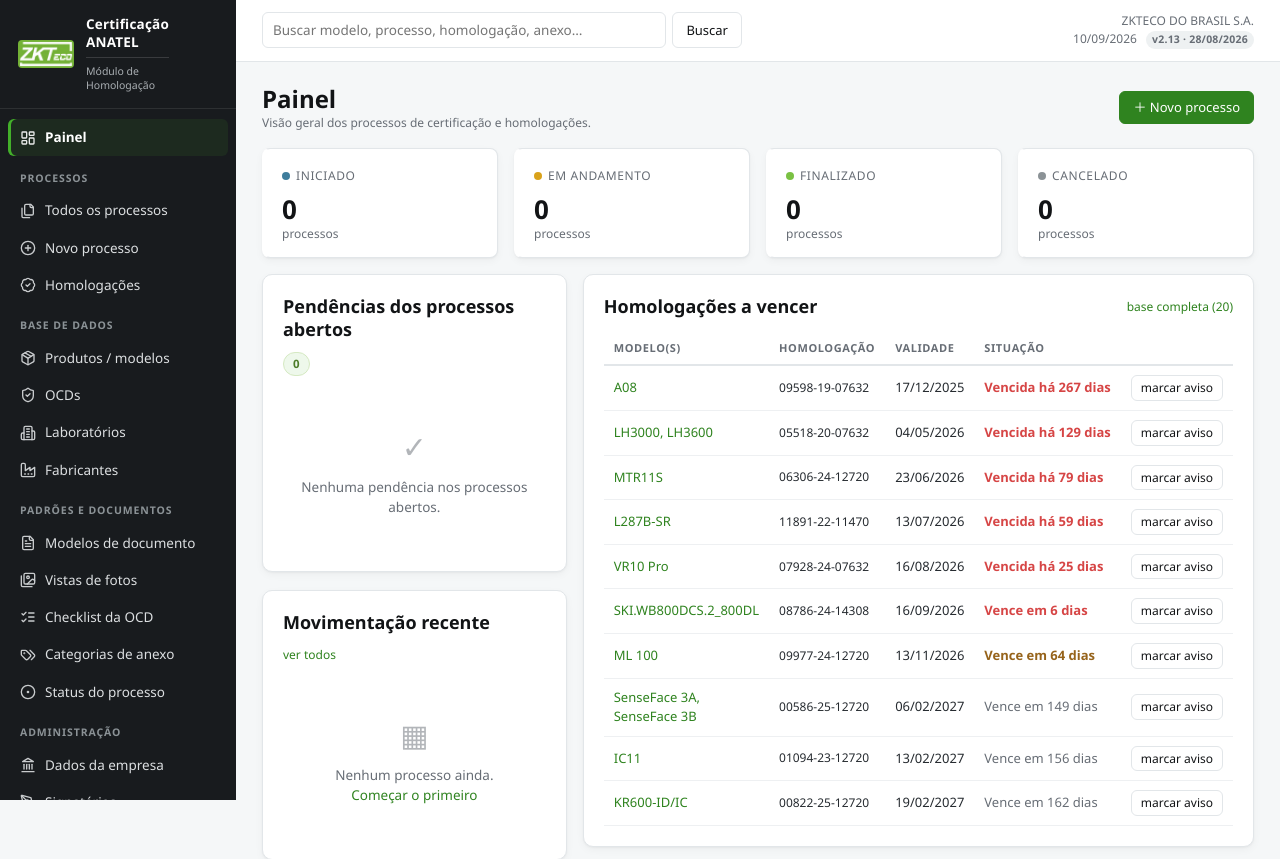
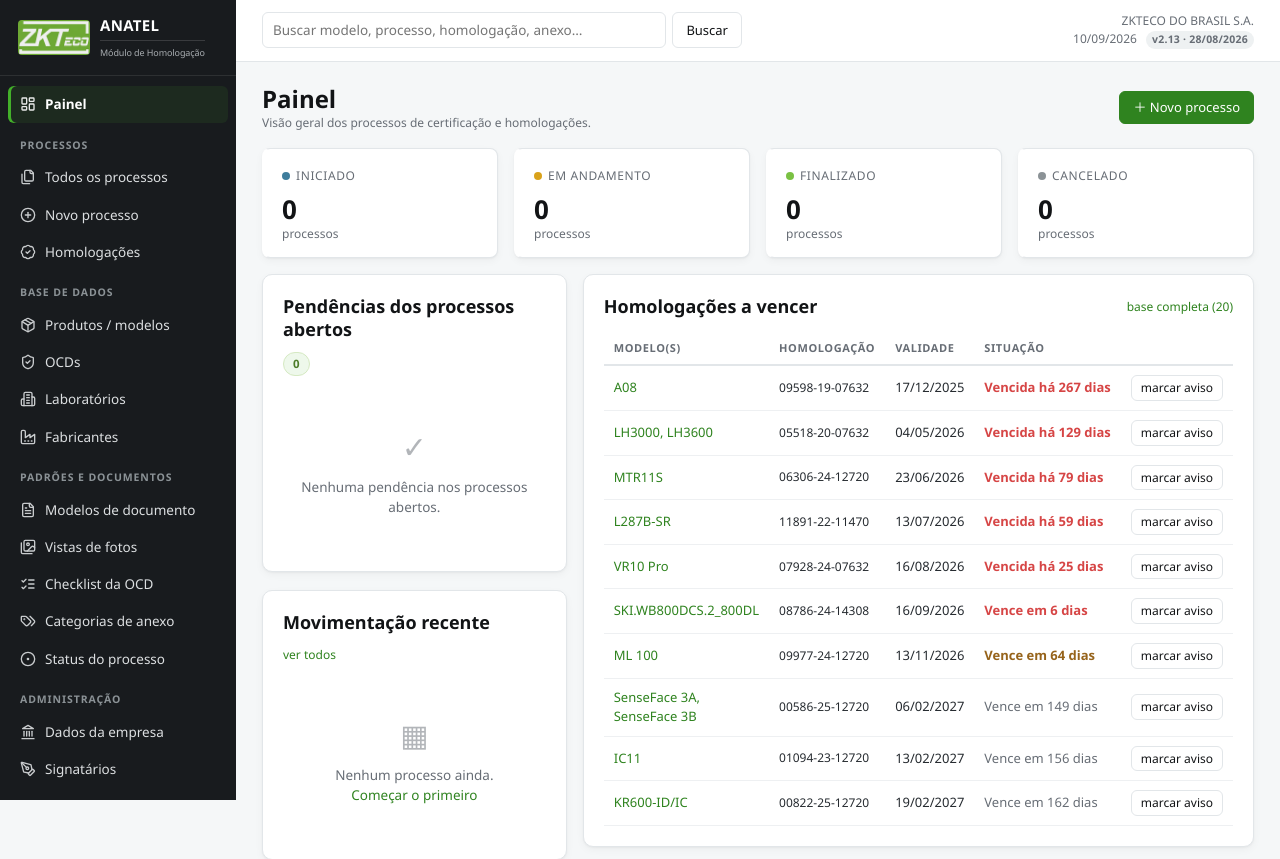
Before and after one commit to JhuanNohl/Anatel-JTorres, a Flask app: page / in a window 1280 px wide. Shown: the top 859 px of the page. Run offline with Flask 3, Linux system fonts and the light colour scheme; data comes from the database, SQL or seed files in the repository; data that the repository does not hold is empty.

Commit message:
fix(ui): sharpen logo, resize larger, simplify header text
Logo: recorte mais justo (menos verde vazio ao redor), fonte
regenerada a 300px de largura com leve nitidez (UnsharpMask) para
compensar a suavizacao do redimensionamento - ficava com aparencia
pixelizada/mole no tamanho pequeno da sidebar. Exibida maior (56px ->
72px) e com opacidade levemente reduzida (.94) para integrar melhor
com o fundo escuro. Favicon regerado a partir da mesma fonte mais
nitida.

Texto: remove "Certificacao", fica so "ANATEL" (maior, 15px) e
"Modulo de Homologacao" agora em uma linha so (9px, sem quebra) no
lugar das duas linhas de duas palavras cada.

Co-Authored-By: Claude Sonnet 5 <noreply@anthropic.com>

```diff
--- a/app/static/css/app.css
+++ b/app/static/css/app.css
@@ -69,12 +69,13 @@ code{background:#eef1f2;padding:1px 5px;border-radius:4px;font-size:12.5px;color
   color:#e9ebec; display:flex; flex-direction:column; overflow-y:auto; z-index:20;
 }
 .marca{padding:16px 18px; border-bottom:1px solid rgba(255,255,255,.09)}
-.marca .logo{display:flex;align-items:center;gap:12px}
-.marca-logo{width:56px;height:auto;flex:none;border-radius:4px}
-.marca-texto strong{display:block;color:#fff;font-size:13.5px;font-weight:600;
-  line-height:1.3;letter-spacing:.2px}
-.marca-texto span{display:block;font-size:10.5px;color:#a9aeb2;line-height:1.35;
-  margin-top:6px;padding-top:6px;border-top:1px solid rgba(255,255,255,.14)}
+.marca .logo{display:flex;align-items:center;gap:10px}
+.marca-logo{width:72px;height:auto;flex:none;border-radius:4px;opacity:.94}
+.marca-texto{min-width:0}
+.marca-texto strong{display:block;color:#fff;font-size:15px;font-weight:700;
+  line-height:1.25;letter-spacing:.3px}
+.marca-texto span{display:block;font-size:9px;color:#a9aeb2;white-space:nowrap;
+  letter-spacing:-.1px;margin-top:5px;padding-top:5px;border-top:1px solid rgba(255,255,255,.14)}
 
 .menu{padding:10px 8px 20px}
 .menu .grupo{font-size:10.5px;text-transform:uppercase;letter-spacing:.9px;color:#8b9296;
--- a/app/templates/base.html
+++ b/app/templates/base.html
@@ -18,8 +18,8 @@
     <div class="logo">
       <img class="marca-logo" src="{{ url_for('static', filename='img/logo-zkteco.png') }}" alt="ZKTeco">
       <div class="marca-texto">
-        <strong>Certificação<br>ANATEL</strong>
-        <span>Módulo de<br>Homologação</span>
+        <strong>ANATEL</strong>
+        <span>Módulo de Homologação</span>
       </div>
     </div>
   </div>
```
Also changed, not shown: app/static/favicon-32.png, app/static/favicon.ico, app/static/img/logo-zkteco.png.
